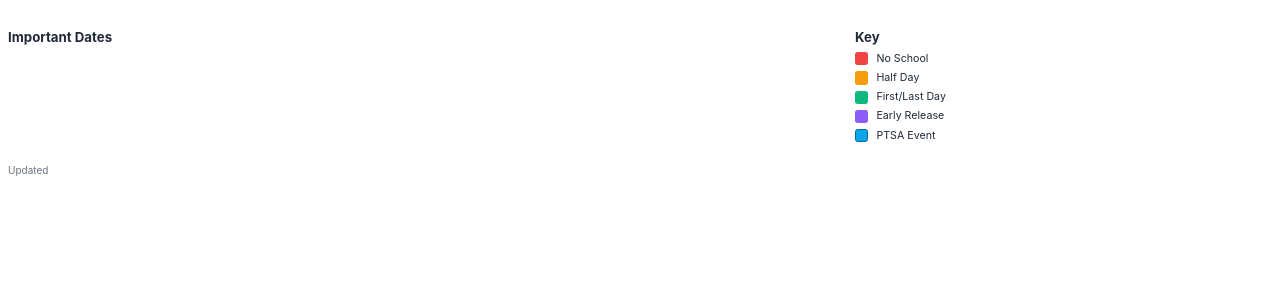
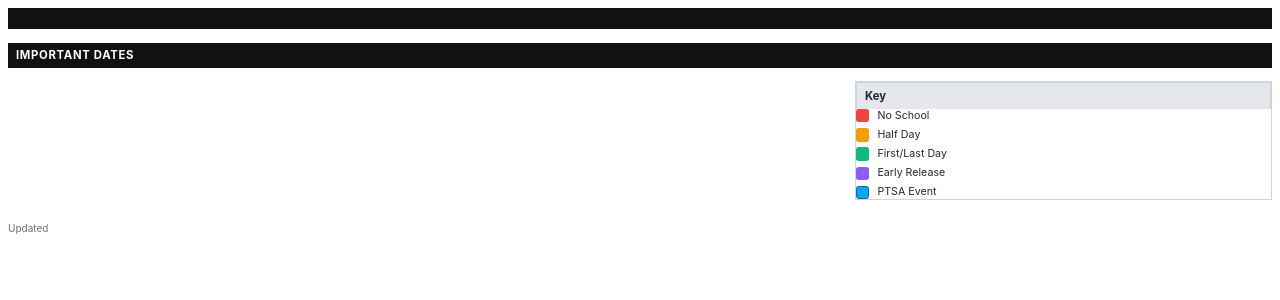
Before and after one commit to allisonwhilden/PTSA-onepager-calendar-generator, a Python web app: template templates/calendar.html in a window 1280 px wide. Shown: the top 300 px of the page. Run offline with Jinja, Linux system fonts and the light colour scheme; the template is opened without the code that fills it, so the values that code supplies are empty.

Commit message:
Add topbar header; strengthen month table styling; add section title bar; two-column Important Dates; boxed Key

```diff
--- a/styles/calendar.css
+++ b/styles/calendar.css
@@ -25,16 +25,16 @@ html, body {
   font-size: 8.5pt; /* slightly smaller to ensure fit */
   line-height: 1.3;
 }
-.header {
+.topbar {
   display: flex;
-  align-items: baseline;
+  align-items: center;
   justify-content: space-between;
-  margin-bottom: 6pt;
+  background: #111;
+  color: #fff;
+  padding: 8pt 10pt;
 }
-.title {
-  font-size: 14pt;
-  font-weight: 700;
-}
+.topbar .title { font-size: 16pt; font-weight: 700; color: #fff; }
+.topbar .subtle { color: #e5e7eb; }
 .subtle { color: var(--muted); }
 
 /* Column layout: months block then below section */
@@ -45,57 +45,73 @@ html, body {
   gap: var(--gap);
 }
 .month {
-  border: 1pt solid #e5e7eb;
-  border-radius: var(--radius);
-  padding: 6pt;
-  /* four columns with three gaps in each row */
+  border: 1pt solid #cbd5e1;
+  border-radius: 4pt;
+  padding: 4pt;
   width: calc((100% - (3 * var(--gap))) / 4);
   break-inside: avoid;
+  background: #fff;
 }
 .month header {
   display: flex;
-  align-items: center;
+  align-items: baseline;
   justify-content: space-between;
-  font-weight: 600;
-  margin-bottom: 3pt;
+  font-weight: 700;
+  margin-bottom: 2pt;
 }
 /* month grid as table for predictable layout */
 .month-grid { width: 100%; border-collapse: collapse; table-layout: fixed; }
 .month-grid thead th {
-  background: #f3f4f6;
-  color: var(--muted);
-  font-weight: 600;
-  font-size: 7pt;
+  background: #e5e7eb;
+  color: #111827;
+  font-weight: 700;
+  font-size: 7.5pt;
   padding: 2pt 0;
-  border: 1pt solid #e5e7eb;
+  border: 1pt solid #cbd5e1;
 }
 .month-grid tbody td {
   position: relative;
-  height: 16pt; /* fixed row height */
+  height: 17pt;
   border: 1pt solid #e5e7eb;
   vertical-align: middle;
   text-align: center;
-  border-radius: 0; /* let table handle shape */
 }
 .month-grid td .num {
   position: absolute;
-  top: 2pt;
-  right: 3pt;
+  top: 1.5pt;
+  right: 2.5pt;
   font-size: 7pt;
-  color: var(--ink);
+  color: #111827;
 }
 .day.empty { background: transparent; }
 /* Replace color-mix with rgba tints for compatibility */
-.day.mark-no_school { background: rgba(239, 68, 68, 0.16); }
-.day.mark-half_day { background: rgba(245, 158, 11, 0.18); }
-.day.mark-first_day, .day.mark-last_day { background: rgba(16, 185, 129, 0.18); }
-.day.mark-early_release { background: rgba(139, 92, 246, 0.18); }
-.day.mark-ptsa_event { outline: 1pt solid var(--ptsa); }
+.day.mark-no_school { background: #f3f4f6; }
+.day.mark-half_day { background: #e5e7eb; }
+.day.mark-first_day, .day.mark-last_day { outline: 2pt solid #111; }
+.day.mark-early_release { background: #f3f4f6; }
+.day.mark-ptsa_event { outline: 1pt dashed #0ea5e9; }
 
 /* Right: Important Dates + Legend */
 .below { display: grid; grid-template-columns: 2fr 1fr; gap: 10pt; }
-.sidebar { display: none; }
-.legend h3, .important h3 { margin: 0 0 4pt 0; }
+.section-title {
+  grid-column: 1 / -1;
+  background: #111;
+  color: #fff;
+  padding: 4pt 6pt;
+  font-weight: 700;
+  text-transform: uppercase;
+  letter-spacing: .5pt;
+}
+.legend-title {
+  background: #e5e7eb;
+  padding: 4pt 6pt;
+  font-weight: 700;
+  border: 1pt solid #cbd5e1;
+  border-bottom: none;
+}
+.legend {
+  border: 1pt solid #cbd5e1;
+}
 .legend ul {
   list-style: none;
   padding: 0;
@@ -120,7 +136,9 @@ html, body {
 
 .important ul {
   margin: 0;
-  padding-left: 12pt;
+  padding-left: 14pt;
+  columns: 2;
+  column-gap: 16pt;
 }
 .footer {
   margin-top: 6pt;
--- a/templates/calendar.html
+++ b/templates/calendar.html
@@ -1,9 +1,9 @@
 {% extends "base.html" %}
 {% block body %}
-<div class="header">
+<header class="topbar">
   <div class="title">{{ header.title }}</div>
   <div class="subtle">{{ header.subtitle }}</div>
-</div>
+</header>
 
 <div class="layout-col">
   <section class="year-grid full-width">
@@ -38,8 +38,8 @@
   </section>
 
   <section class="below">
+    <div class="section-title">Important Dates</div>
     <section class="important">
-      <h3>Important Dates</h3>
       <ul>
         {% for e in important %}
           <li><strong>{{ e.when }}</strong> — {{ e.label }}{% if e.notes %} <span class="subtle">({{ e.notes }})</span>{% endif %}</li>
@@ -47,7 +47,7 @@
       </ul>
     </section>
     <section class="legend">
-      <h3>Key</h3>
+      <div class="legend-title">Key</div>
       <ul>
         <li><span class="chip no_school"></span> No School</li>
         <li><span class="chip half_day"></span> Half Day</li>
```
